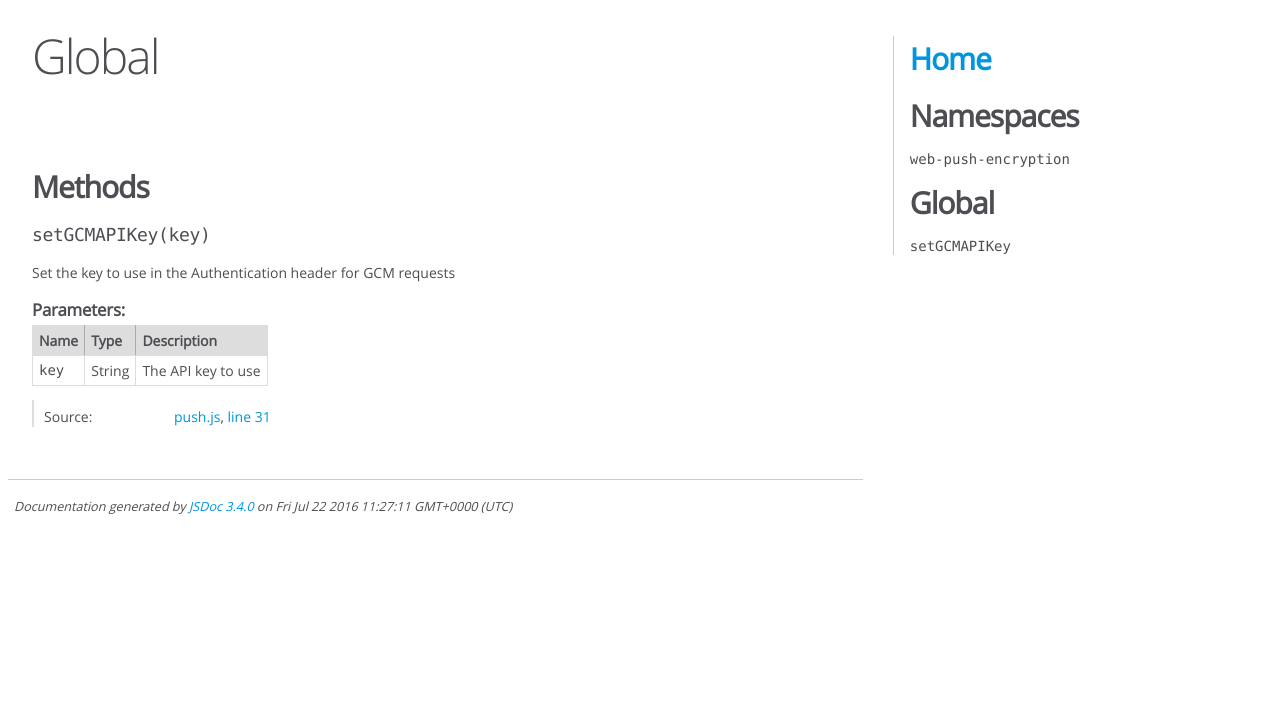
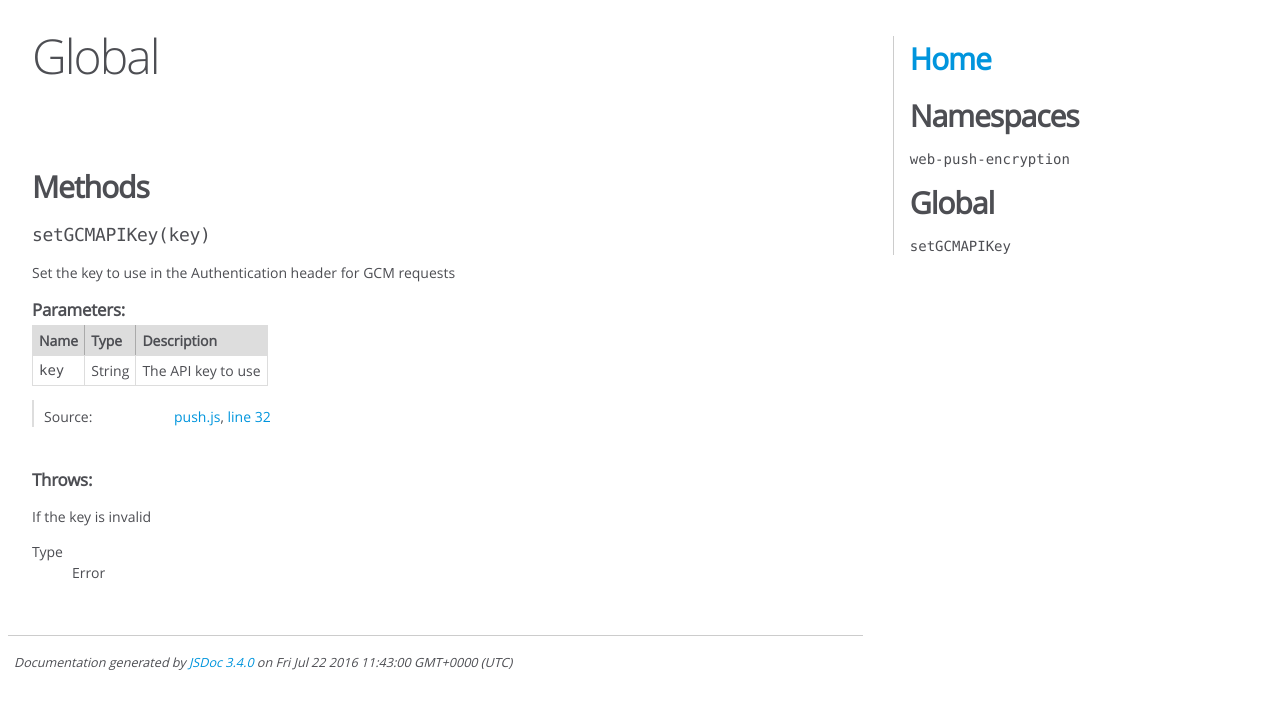
Before and after one commit to googlearchive/web-push-encryption, a Jekyll site: the page docs/master/global.html, which Jekyll copies as it is, in a window 1280 px wide. Shown: the top 709 px of the page. Built offline with Jekyll 4.4.1, drawn with Linux system fonts in a browser that asks for light colours.

Commit message:
Deploy to GitHub Pages

```diff
--- a/docs/master/encrypt.js.html
+++ b/docs/master/encrypt.js.html
@@ -303,7 +303,7 @@ module.exports = encrypt;
 <br class="clear">
 
 <footer>
-    Documentation generated by <a href="https://github.com/jsdoc3/jsdoc">JSDoc 3.4.0</a> on Fri Jul 22 2016 11:27:11 GMT+0000 (UTC)
+    Documentation generated by <a href="https://github.com/jsdoc3/jsdoc">JSDoc 3.4.0</a> on Fri Jul 22 2016 11:43:00 GMT+0000 (UTC)
 </footer>
 
 <script> prettyPrint(); </script>
--- a/docs/master/global.html
+++ b/docs/master/global.html
@@ -201,7 +201,7 @@
 
     <dt class="tag-source">Source:</dt>
     <dd class="tag-source"><ul class="dummy"><li>
-        <a href="push.js.html">push.js</a>, <a href="push.js.html#line31">line 31</a>
+        <a href="push.js.html">push.js</a>, <a href="push.js.html#line32">line 32</a>
     </li></ul></dd>
 
 
@@ -219,6 +219,35 @@
 
 
 
+
+
+
+<h5>Throws:</h5>
+
+
+
+<dl>
+    <dt>
+        <div class="param-desc">
+        If the key is invalid
+        </div>
+    </dt>
+    <dd></dd>
+    <dt>
+        <dl>
+            <dt>
+                Type
+            </dt>
+            <dd>
+
+<span class="param-type">Error</span>
+
+
+            </dd>
+        </dl>
+    </dt>
+    <dd></dd>
+</dl>
 
 
 
@@ -249,7 +278,7 @@
 <br class="clear">
 
 <footer>
-    Documentation generated by <a href="https://github.com/jsdoc3/jsdoc">JSDoc 3.4.0</a> on Fri Jul 22 2016 11:27:11 GMT+0000 (UTC)
+    Documentation generated by <a href="https://github.com/jsdoc3/jsdoc">JSDoc 3.4.0</a> on Fri Jul 22 2016 11:43:00 GMT+0000 (UTC)
 </footer>
 
 <script> prettyPrint(); </script>
--- a/docs/master/index.html
+++ b/docs/master/index.html
@@ -98,7 +98,7 @@ the License.</p></article>
 <br class="clear">
 
 <footer>
-    Documentation generated by <a href="https://github.com/jsdoc3/jsdoc">JSDoc 3.4.0</a> on Fri Jul 22 2016 11:27:11 GMT+0000 (UTC)
+    Documentation generated by <a href="https://github.com/jsdoc3/jsdoc">JSDoc 3.4.0</a> on Fri Jul 22 2016 11:43:00 GMT+0000 (UTC)
 </footer>
 
 <script> prettyPrint(); </script>
--- a/docs/master/index.js.html
+++ b/docs/master/index.js.html
@@ -73,7 +73,7 @@ module.exports = {
 <br class="clear">
 
 <footer>
-    Documentation generated by <a href="https://github.com/jsdoc3/jsdoc">JSDoc 3.4.0</a> on Fri Jul 22 2016 11:27:11 GMT+0000 (UTC)
+    Documentation generated by <a href="https://github.com/jsdoc3/jsdoc">JSDoc 3.4.0</a> on Fri Jul 22 2016 11:43:00 GMT+0000 (UTC)
 </footer>
 
 <script> prettyPrint(); </script>
--- a/docs/master/push.js.html
+++ b/docs/master/push.js.html
@@ -55,8 +55,12 @@ let gcmAuthToken;
 /**
  * Set the key to use in the Authentication header for GCM requests
  * @param {String} key The API key to use
+ * @throws {Error} If the key is invalid
  */
 function setGCMAPIKey(key) {
+  if (!key.startsWith('AIza') || key.length !== 40) {
+    throw new Error('expected Server API Key in the form AIza..., 40 characters long');
+  }
   gcmAuthToken = key;
 }
 
@@ -168,7 +172,7 @@ module.exports = {sendWebPush, setGCMAPIKey};
 <br class="clear">
 
 <footer>
-    Documentation generated by <a href="https://github.com/jsdoc3/jsdoc">JSDoc 3.4.0</a> on Fri Jul 22 2016 11:27:11 GMT+0000 (UTC)
+    Documentation generated by <a href="https://github.com/jsdoc3/jsdoc">JSDoc 3.4.0</a> on Fri Jul 22 2016 11:43:00 GMT+0000 (UTC)
 </footer>
 
 <script> prettyPrint(); </script>
--- a/docs/master/web-push-encryption.html
+++ b/docs/master/web-push-encryption.html
@@ -546,7 +546,7 @@ The easiest way to get this from the browser to your backend is by running
 <br class="clear">
 
 <footer>
-    Documentation generated by <a href="https://github.com/jsdoc3/jsdoc">JSDoc 3.4.0</a> on Fri Jul 22 2016 11:27:11 GMT+0000 (UTC)
+    Documentation generated by <a href="https://github.com/jsdoc3/jsdoc">JSDoc 3.4.0</a> on Fri Jul 22 2016 11:43:00 GMT+0000 (UTC)
 </footer>
 
 <script> prettyPrint(); </script>
```
Also changed, not shown: other parts of docs/master/web-push-encryption.html (+1 -1 lines).
